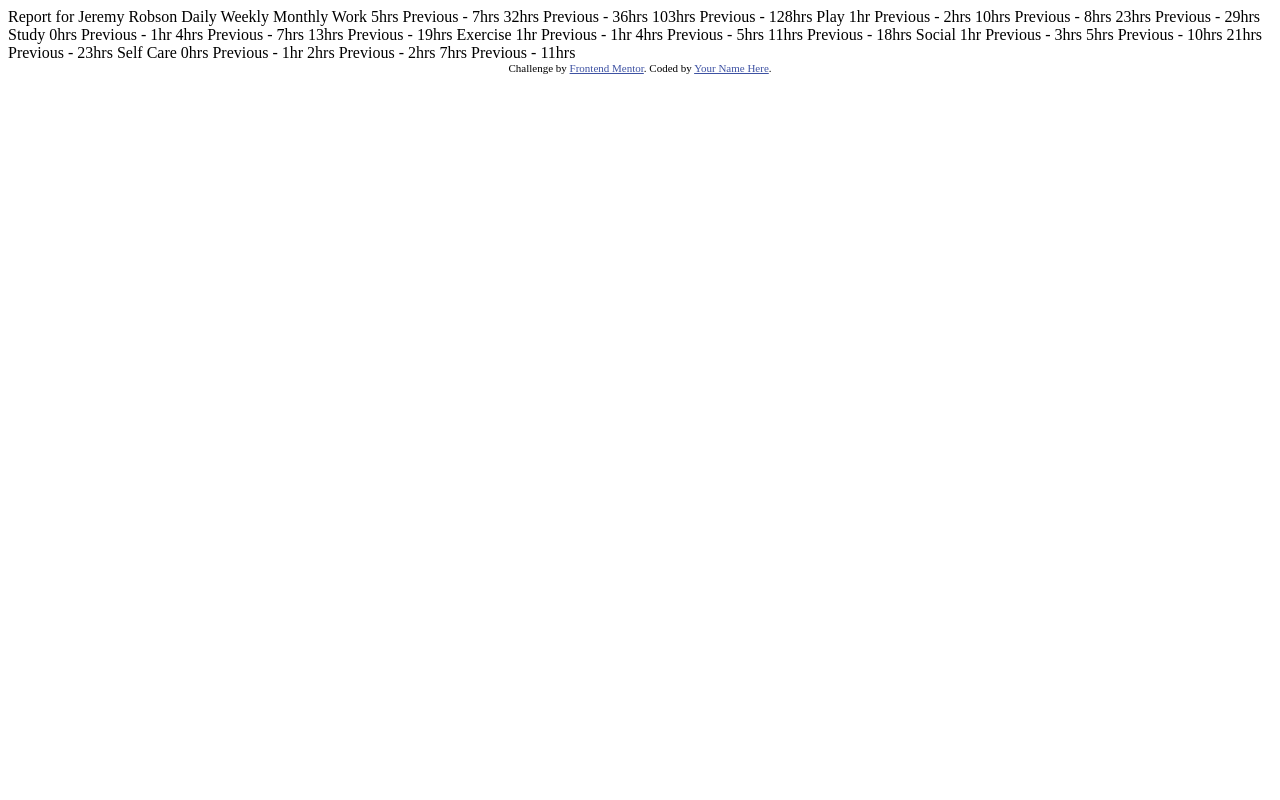
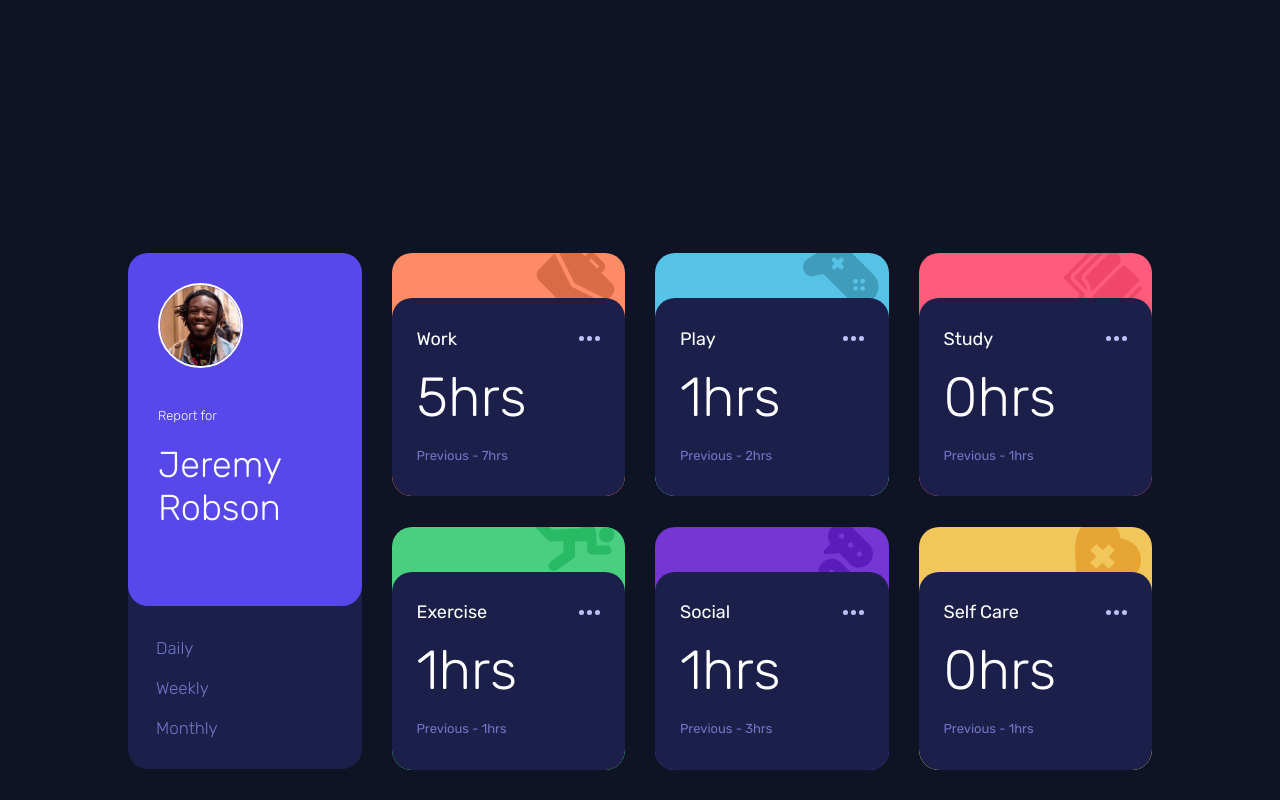
Before and after one commit to MariaCMontO/time-tracking-cmo, a plain HTML site: page index.html in a window 1280 px wide. Drawn offline with Linux system fonts and the light colour scheme.

Commit message:
Terminado HTML y CSS

```diff
--- a/index.html
+++ b/index.html
@@ -1,80 +1,109 @@
 <!DOCTYPE html>
 <html lang="en">
+
 <head>
   <meta charset="UTF-8">
-  <meta name="viewport" content="width=device-width, initial-scale=1.0"> <!-- displays site properly based on user's device -->
+  <meta name="viewport" content="width=device-width, initial-scale=1.0">
+  <link rel="preconnect" href="https://fonts.googleapis.com">
+  <link rel="preconnect" href="https://fonts.gstatic.com" crossorigin>
+  <link href="https://fonts.googleapis.com/css2?family=Rubik:ital,wght@0,300..900;1,300..900&display=swap"
+    rel="stylesheet">
+  <link rel="icon" type="image/png" sizes="32x32" href="./images/favicon-32x32.png">
+  <title>Frontend Mentor | Time tracking dashboard</title>
+  <link rel="stylesheet" href="/styles.css">
 
-  <link rel="icon" type="image/png" sizes="32x32" href="./images/favicon-32x32.png">
+</head>
 
-  <title>Frontend Mentor | Time tracking dashboard</title>
-
-  <!-- Feel free to remove these styles or customise in your own stylesheet 👍 -->
-  <style>
-    .attribution { font-size: 11px; text-align: center; }
-    .attribution a { color: hsl(228, 45%, 44%); }
-  </style>
-</head>
 <body>
 
-  Report for
-  Jeremy Robson
+  <main>
+    <div class="container">
 
-  Daily
-  Weekly
-  Monthly
+      <div class="first-container">
 
-  Work
-  5hrs <!-- daily -->
-  Previous - 7hrs <!-- daily -->
-  32hrs <!-- weekly -->
-  Previous - 36hrs <!-- weekly -->
-  103hrs <!-- monthly -->
-  Previous - 128hrs <!-- monthly -->
+        <div class="personal-info">
+          <img src="/images/image-jeremy.png" alt="Jeremy image">
+          <p>Report for</p>
+          <h1>Jeremy Robson</h1>
+        </div>
 
-  Play
-  1hr <!-- daily -->
-  Previous - 2hrs <!-- daily -->
-  10hrs <!-- weekly -->
-  Previous - 8hrs <!-- weekly -->
-  23hrs <!-- monthly -->
-  Previous - 29hrs <!-- monthly -->
+        <div class="frecuence-info">
+        <p>Daily</p>
+        <p>Weekly</p>
+        <p>Monthly</p>
+        </div>
 
-  Study
-  0hrs <!-- daily -->
-  Previous - 1hr <!-- daily -->
-  4hrs <!-- weekly -->
-  Previous - 7hrs <!-- weekly -->
-  13hrs <!-- monthly -->
-  Previous - 19hrs <!-- monthly -->
+      </div>
 
-  Exercise
-  1hr <!-- daily -->
-  Previous - 1hr <!-- daily -->
-  4hrs <!-- weekly -->
-  Previous - 5hrs <!-- weekly -->
-  11hrs <!-- monthly -->
-  Previous - 18hrs <!-- monthly -->
+      <div id="work" class="card-container work">
+        <img src="/images/icon-work.svg" alt="Icon work" class="image">
+        <div class="text-container">
+          <p>Work</p>
+          <img src="/images/icon-ellipsis.svg" alt="Icon ellipsis" class="ellipsis">
+          <p id="work-current" class="current">5hrs</p>
+          <p id="worl-previous" class="previous">Previous - 7hrs</p>
+          <p></p>
+        </div>
+      </div>
 
-  Social
-  1hr <!-- daily -->
-  Previous - 3hrs <!-- daily -->
-  5hrs <!-- weekly -->
-  Previous - 10hrs <!-- weekly -->
-  21hrs <!-- monthly -->
-  Previous - 23hrs <!-- monthly -->
+      <div id="play" class="card-container play">
+        <img src="/images/icon-play.svg" alt="Icon work" class="image">
+        <div class="text-container">
+          <p>Play</p>
+          <img src="/images/icon-ellipsis.svg" alt="Icon ellipsis" class="ellipsis">
+          <p id="play-current" class="current">1hrs</p>
+          <p id="play-previous" class="previous">Previous - 2hrs</p>
+          <p></p>
+        </div>
+      </div>
 
-  Self Care
-  0hrs <!-- daily -->
-  Previous - 1hr <!-- daily -->
-  2hrs <!-- weekly -->
-  Previous - 2hrs <!-- weekly -->
-  7hrs <!-- monthly -->
-  Previous - 11hrs <!-- monthly -->
+      <div id="study" class="card-container study">
+        <img src="/images/icon-study.svg" alt="Icon work" class="image">
+        <div class="text-container">
+          <p>Study</p>
+          <img src="/images/icon-ellipsis.svg" alt="Icon ellipsis" class="ellipsis">
+          <p id="study-current" class="current">0hrs</p>
+          <p id="study-previous" class="previous">Previous - 1hrs</p>
+        </div>
+      </div>
+
+      <div id="exercise" class="card-container exercise">
+        <img src="/images/icon-exercise.svg" alt="Icon work" class="image">
+        <div class="text-container">
+          <p>Exercise</p>
+          <img src="/images/icon-ellipsis.svg" alt="Icon ellipsis" class="ellipsis">
+          <p id="exercise-current" class="current">1hrs</p>
+          <p id="exercise-previous" class="previous">Previous - 1hrs</p>
+        </div>
+      </div>
+
+      <div id="social" class="card-container social">
+        <img src="/images/icon-social.svg" alt="Icon work" class="image">
+        <div class="text-container">
+          <p>Social</p>
+          <img src="/images/icon-ellipsis.svg" alt="Icon ellipsis" class="ellipsis">
+          <p id="social-current" class="current">1hrs</p>
+          <p id="social-previous" class="previous">Previous - 3hrs</p>
+        </div>
+      </div>
+
+      <div id="self-care" class="card-container self-care">
+        <img src="/images/icon-self-care.svg" alt="Icon work" class="image">
+        <div class="text-container">
+          <p class="title">Self Care</p>
+          <img src="/images/icon-ellipsis.svg" alt="Icon ellipsis" class="ellipsis">
+          <p id="self-care-current" class="current">0hrs</p>
+          <p id="self-care-previous" class="previous">Previous - 1hrs</p>
+        </div>
+      </div>
 
 
-  <div class="attribution">
-    Challenge by <a href="https://www.frontendmentor.io?ref=challenge" target="_blank">Frontend Mentor</a>.
-    Coded by <a href="#">Your Name Here</a>.
-  </div>
+    </div>
+  </main>
+
+
+
+  <script src="/script.js"></script>
 </body>
+
 </html>
--- /dev/null
+++ b/styles.css
@@ -0,0 +1,240 @@
+:root {
+    --font: "Rubik", sans-serif;
+    --Purple-600: hsl(246, 80%, 60%);
+    --Orange-300: hsl(15, 100%, 70%);
+    /*(work)*/
+    --Blue-300: hsl(195, 74%, 62%);
+    /*(play)*/
+    --Pink-400: hsl(348, 100%, 68%);
+    /*(study)*/
+    --Green-400: hsl(145, 58%, 55%);
+    /*(exercise)*/
+    --Purple-700: hsl(264, 64%, 52%);
+    /*(social)*/
+    --Yellow-300: hsl(43, 84%, 65%);
+    /*(self care)*/
+    --Navy-950: hsl(226, 43%, 10%);
+    --Navy-900: hsl(235, 46%, 20%);
+    --Purple-500: hsl(235, 45%, 61%);
+    --Navy-200: hsl(236, 100%, 87%);
+}
+
+* {
+    margin: 0;
+    padding: 0;
+    box-sizing: border-box;
+}
+
+html {
+    font-size: 62.5%;
+}
+
+body {
+    font-family: var(--font);
+    font-size: 1.8rem;
+    background-color: var(--Navy-950);
+}
+
+.container {
+    max-inline-size: clamp(32.7rem, 80vw, 111rem);
+    inline-size: 100%;
+    margin-inline: auto;
+    margin-block-start: clamp(6rem, 20vw, 25.3rem);
+    display: flex;
+    flex-direction: column;
+    gap: 3rem;
+}
+
+.first-container {
+    background-color: var(--Navy-900);
+    inline-size: 100%;
+    max-block-size: clamp(20.5rem,100vh,51.6rem);
+    block-size: 100%;
+    border-radius: 2rem;
+    color: white;
+}
+
+.first-container .personal-info {
+    background-color: var(--Purple-600);
+    inline-size: 100%;
+    max-block-size: clamp(13.3rem, 50vw, 35.3rem);
+    block-size: 100%;
+    border-radius: 2rem;
+    display: grid;
+    grid-template-columns: 7rem auto;
+    grid-template-rows: repeat(2, 1fr);
+    column-gap: 1.5rem;
+    color: white;
+    padding: 3rem;
+    align-items: center;
+}
+
+.first-container .personal-info img {
+    inline-size: 7rem;
+    block-size: 7rem;
+    border-radius: 100%;
+    border: 0.2rem solid white;
+    grid-column: 1/2;
+    grid-row: 1/3;
+}
+
+.first-container .personal-info h1 {
+    font-size:clamp(2.2rem,5vw,3.6rem);
+    font-weight: 300;
+    margin-block-start: -2rem;
+}
+
+.first-container .personal-info p {
+    font-size: 1.3rem;
+    font-weight: 200;
+}
+
+.first-container .frecuence-info {
+    block-size: 7.5rem;
+    padding-inline: 2.8rem;
+    display: flex;
+    justify-content: space-between;
+    align-items: center;
+}
+
+.first-container .frecuence-info p {
+    font-size: 1.7rem;
+    font-weight: 300;
+    color: var(--Purple-500);
+    transition: color 0.3s ease;
+}
+
+.first-container .frecuence-info p:hover {
+    color: white;
+    font-weight: 500;
+}
+
+.card-container {
+    inline-size: 100%;
+    block-size: 16rem;
+    border-radius: 2rem;
+    position: relative;
+    overflow: hidden;
+}
+
+.work {
+    background-color: var(--Orange-300);
+}
+
+.play {
+    background-color: var(--Blue-300);
+}
+
+.study {
+    background-color: var(--Pink-400);
+}
+
+.exercise {
+    background-color: var(--Green-400);
+}
+
+.social {
+    background-color: var(--Purple-700);
+}
+
+.self-care {
+    background-color: var(--Yellow-300);
+}
+
+.card-container .image{
+    position: absolute;
+    right: 1rem;
+    top: -1rem;
+}
+
+.card-container .text-container {
+    inline-size: 100%;
+    /* max-block-size: clamp(12.4rem,80vw,19.8rem); */
+    block-size: 12.4rem;
+    background-color: var(--Navy-900);
+    border-radius: 2rem;
+    display: grid;
+    grid-template-columns: 1fr auto;
+    grid-template-rows: auto auto;
+    padding: 2.5rem;
+    align-items: center;
+    justify-content: space-around;
+    color: white;
+    position: absolute;
+    bottom: 0%;
+    overflow: hidden;
+    cursor: pointer;
+    transition: background-color 0.3s ease;
+}
+
+.card-container .text-container:hover {
+    background-color: hsl(235, 46%, 30%);
+}
+
+
+.card-container .text-container .current {
+    font-size: clamp(2.7rem,10vw,5.5rem);
+    font-weight: 300;
+    grid-column: 1/2;
+    grid-row: 2/3;
+}
+
+.card-container .text-container .previous {
+    color: var(--Purple-500);
+    font-size: 1.3rem;
+    grid-column: 2/3;
+    grid-row: 2/3;
+    justify-self: end;
+}
+
+.card-container .text-container .ellipsis {
+    grid-column: 2/3;
+    grid-row: 1/2;
+    justify-self: end;
+}
+
+/* Media queries */
+@media (min-width:76.8rem){
+    .container{
+        display: grid;
+        grid-template-columns: repeat(4,1fr);
+        block-size: 51.7rem;
+    }
+    .first-container{
+        grid-row: 1/3;
+    }
+
+    .first-container .personal-info{
+        display: flex;
+        flex-direction: column;
+        align-items: start;
+        gap: 4rem;
+    }
+
+    .first-container .personal-info img {
+        inline-size: 8.5rem;
+        block-size: 8.5rem;
+    }
+
+    .first-container .frecuence-info {
+        block-size: 16.3rem;
+        display: flex;
+        flex-direction: column;
+        align-items: start;
+        gap: 2rem;
+        justify-content: center;
+    }
+    .card-container{
+        block-size: 24.3rem;
+    }
+    .card-container .text-container {
+        row-gap:1rem ;
+        block-size: 19.8rem;
+        grid-template-rows: repeat(3,1fr);
+    }
+    .card-container .text-container .previous {
+        grid-row: 3/4;
+        grid-column: 1/2;
+        justify-self: left;
+    }
+}
```
Also changed, not shown: script.js (added).
